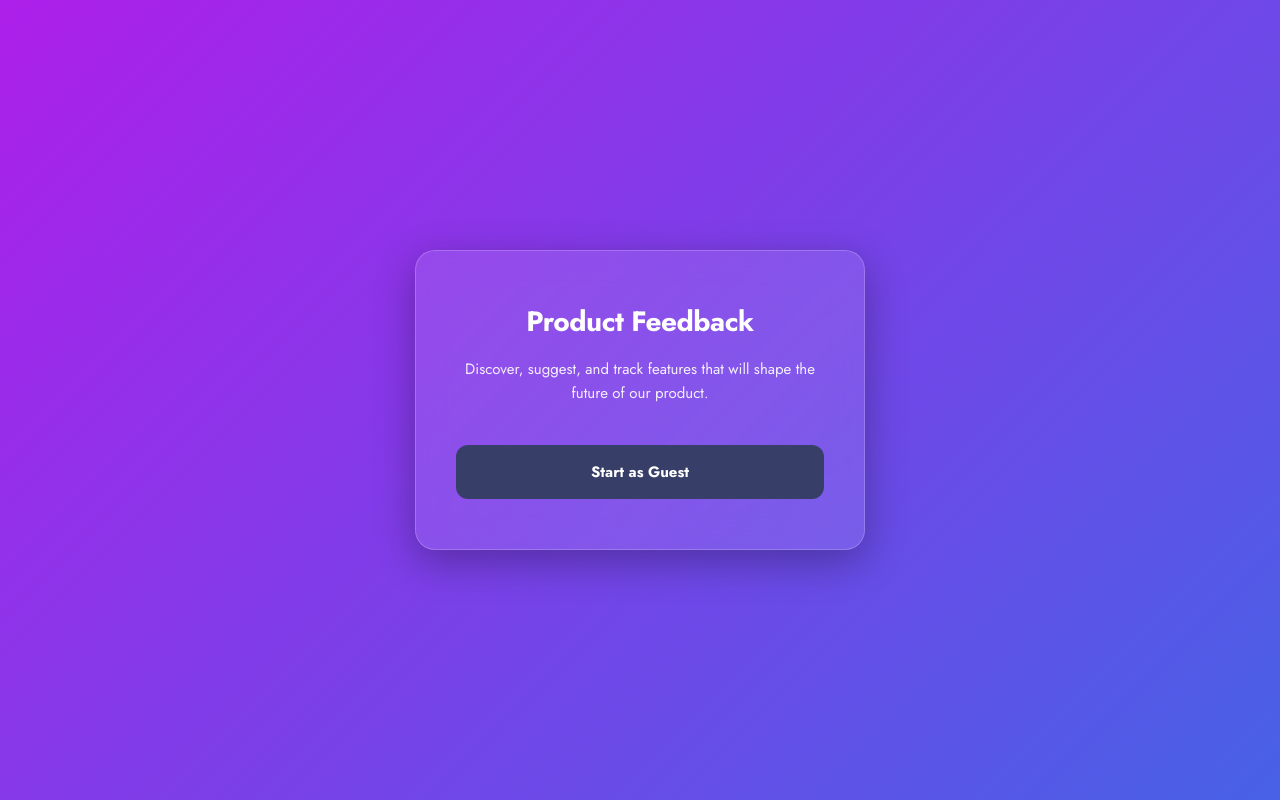
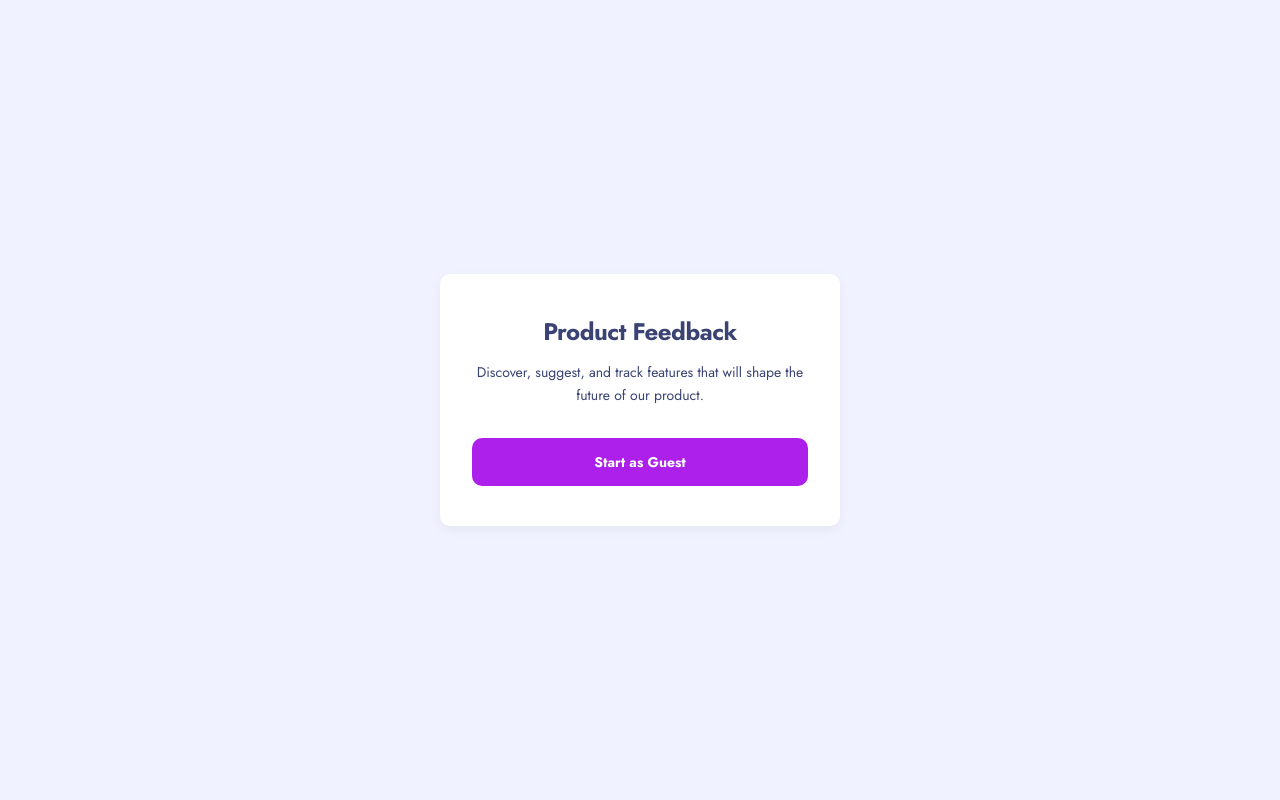
Before and after one commit to jhan117/product-feedback-app, a React (Create React App) app: page /login in a window 1280 px wide. Built offline with nearby package versions, Linux system fonts and the light colour scheme; no server answers.

Commit message:
feat: simplify login page, fix ID reuse bugs, connect header profile avatar, refine navigation stack, improve form validation UX, and resolve ESLint warnings

```diff
--- a/src/components/DetailPage/NewCommentForm.tsx
+++ b/src/components/DetailPage/NewCommentForm.tsx
@@ -86,6 +86,24 @@ const NewCommentForm = (props: Props) => {
     }
 
     setContent("");
+
+    if (isComment) {
+      setTimeout(() => {
+        window.scrollTo({
+          top: document.body.scrollHeight,
+          behavior: "smooth",
+        });
+      }, 50);
+    }
+  };
+
+  const keyDownHandler = (event: React.KeyboardEvent<HTMLTextAreaElement>) => {
+    if (event.key === "Enter" && !event.shiftKey) {
+      event.preventDefault();
+      if (isValid) {
+        submitHandler(event as unknown as React.FormEvent);
+      }
+    }
   };
 
   const formFooter = isComment ? (
@@ -115,6 +133,7 @@ const NewCommentForm = (props: Props) => {
         placeholder={placeholder}
         value={content}
         onChange={valueChangeHandler}
+        onKeyDown={keyDownHandler}
         maxLength={isComment ? 250 : undefined}
       />
       {formFooter}
--- a/src/components/FeedbackForm/InputForm.tsx
+++ b/src/components/FeedbackForm/InputForm.tsx
@@ -8,6 +8,7 @@ import classes from "./InputForm.module.css";
 
 interface Props {
   initialValue: string;
+  showError?: boolean;
 }
 
 const InputForm = (props: Props) => {
@@ -24,6 +25,8 @@ const InputForm = (props: Props) => {
     setIsValid(event.target.value.trim() !== "");
   };
 
+  const hasError = (!isValid && isTouched) || (props.showError && value.trim() === "");
+
   return (
     <div className={classes.inputCon}>
       <label htmlFor="title">
@@ -32,7 +35,7 @@ const InputForm = (props: Props) => {
       <input
         id="title"
         name="title"
-        className={!isValid && isTouched ? classes.textError : ""}
+        className={hasError ? classes.textError : ""}
         value={value}
         onChange={titleChangeHandler}
         onBlur={() => {
@@ -40,7 +43,7 @@ const InputForm = (props: Props) => {
           setIsValid(value.trim() !== "");
         }}
       />
-      {!isValid && isTouched && <p className={classes.error}>Can't be empty</p>}
+      {hasError && <p className={classes.error}>Can't be empty</p>}
     </div>
   );
 };
--- a/src/components/FeedbackForm/TextareaForm.tsx
+++ b/src/components/FeedbackForm/TextareaForm.tsx
@@ -8,6 +8,7 @@ import classes from "./TextareaForm.module.css";
 
 interface Props {
   initialValue: string;
+  showError?: boolean;
 }
 
 const TextareaForm = (props: Props) => {
@@ -24,8 +25,10 @@ const TextareaForm = (props: Props) => {
     setIsValid(event.target.value.trim() !== "");
   };
 
+  const hasError = (!isValid && isTouched) || (props.showError && value.trim() === "");
+
   const textareaStyle = `${classes.textarea} ${
-    !isValid && isTouched ? classes.textError : ""
+    hasError ? classes.textError : ""
   }`;
 
   return (
@@ -47,7 +50,7 @@ const TextareaForm = (props: Props) => {
           setIsValid(value.trim() !== "");
         }}
       />
-      {!isValid && isTouched && <p className={classes.error}>Can't be empty</p>}
+      {hasError && <p className={classes.error}>Can't be empty</p>}
     </div>
   );
 };
--- a/src/components/SuggestionsPage/SugHeader.tsx
+++ b/src/components/SuggestionsPage/SugHeader.tsx
@@ -3,6 +3,7 @@ import { useNavigate } from "react-router-dom";
 import { useAppDispatch, useAppSelector } from "../../store/hooks";
 import { suggestionsActions } from "../../store/suggestions-slice";
 import useMediaQuery from "../../hooks/useMediaQuery";
+import images from "../../assets/user-images";
 
 import Card from "../UI/Card";
 import Navbar from "./Navbar/Navbar";
@@ -16,7 +17,9 @@ const SugHeader = () => {
   const [isNavbarOpen, setIsNavbarOpen] = useState(false);
   const dispatch = useAppDispatch();
   const navigate = useNavigate();
-  const { isLoggedIn } = useAppSelector((state) => state.suggestions);
+  const { isLoggedIn, currentUser } = useAppSelector((state) => state.suggestions);
+  const userImageName = currentUser.image ? currentUser.image.slice(27, -4) : "";
+  const avatarSrc = images[userImageName];
 
   const handleLogout = () => {
     dispatch(suggestionsActions.logout());
@@ -48,7 +51,17 @@ const SugHeader = () => {
           </div>
           {isLoggedIn && (
             <div className={classes.authInfo}>
-              <div className={classes.guestProfile}>G</div>
+              {avatarSrc ? (
+                <img
+                  className={classes.guestProfile}
+                  src={avatarSrc}
+                  alt={currentUser.name}
+                />
+              ) : (
+                <div className={classes.guestProfile}>
+                  {currentUser.name ? currentUser.name[0] : "G"}
+                </div>
+              )}
               <button className={classes.logoutBtn} onClick={handleLogout}>
                 Logout
               </button>
--- a/src/components/UI/GoBack.tsx
+++ b/src/components/UI/GoBack.tsx
@@ -14,8 +14,16 @@ const GoBack = (props: Props) => {
     props.isRoadmap ? classes.whiteColor : ""
   }`;
 
+  const goBackHandler = () => {
+    if (window.history.state && window.history.state.idx > 0) {
+      navigate(-1);
+    } else {
+      navigate("/", { replace: true });
+    }
+  };
+
   return (
-    <button className={conStyle} onClick={() => navigate(-1)}>
+    <button className={conStyle} onClick={goBackHandler}>
       <IconArrowLeft aria-hidden="true" />
       <p>Go Back</p>
     </button>
--- a/src/pages/EditPage.tsx
+++ b/src/pages/EditPage.tsx
@@ -26,12 +26,21 @@ const EditPage = (props: PageProps) => {
   }, [navigate, requestId, sugId]);
 
   useEffect(() => {
-    if (fulfilled === "delete") {
-      navigate("/", { replace: true });
+    if (fulfilled.startsWith("delete:")) {
+      const status = fulfilled.split(":")[1];
+      if (window.history.state && window.history.state.idx >= 2) {
+        navigate(-2);
+      } else {
+        if (status === "suggestion") {
+          navigate("/", { replace: true });
+        } else {
+          navigate("/roadmap", { replace: true });
+        }
+      }
       dispatch(suggestionsActions.changeFulfilled());
     }
     if (fulfilled === "edit") {
-      navigate(`/feedbacks/${requestId}`, { replace: true });
+      navigate(-1);
       dispatch(suggestionsActions.changeFulfilled());
     }
   }, [fulfilled, requestId, navigate, dispatch]);
--- a/src/pages/LoginPage.module.css
+++ b/src/pages/LoginPage.module.css
@@ -4,7 +4,7 @@
   align-items: center;
   min-height: 100vh;
   width: 100vw;
-  background: linear-gradient(135deg, var(--purple), var(--blue));
+  background-color: var(--dark-white);
   position: fixed;
   top: 0;
   left: 0;
@@ -12,64 +12,50 @@
 }
 
 .loginCard {
-  background: rgba(255, 255, 255, 0.1);
-  backdrop-filter: blur(15px);
-  -webkit-backdrop-filter: blur(15px);
-  border: 1px solid rgba(255, 255, 255, 0.2);
-  border-radius: 20px;
-  padding: 5rem 4rem;
+  background-color: white;
+  border-radius: 1rem;
+  padding: 4rem 3.2rem;
   text-align: center;
-  color: white;
-  box-shadow: 0 12px 40px 0 rgba(0, 0, 0, 0.3);
-  max-width: 450px;
+  color: var(--indigo);
+  box-shadow: 0 4px 12px rgba(0, 0, 0, 0.05);
+  max-width: 400px;
   width: 90%;
-  animation: fadeIn 0.8s cubic-bezier(0.16, 1, 0.3, 1) forwards;
 }
 
-@keyframes fadeIn {
-  from {
-    opacity: 0;
-    transform: translateY(30px) scale(0.95);
-  }
-  to {
-    opacity: 1;
-    transform: translateY(0) scale(1);
-  }
-}
+/* removed fadeIn animation */
 
 .title {
-  font-size: 2.8rem;
-  margin-bottom: 1.5rem;
+  color: var(--indigo);
+  font-size: 2.4rem;
+  margin-bottom: 1.2rem;
   font-weight: 700;
   letter-spacing: -0.5px;
 }
 
 .subtitle {
-  font-size: 1.5rem;
-  margin-bottom: 4rem;
-  opacity: 0.9;
+  color: var(--grey);
+  font-size: 1.4rem;
+  margin-bottom: 3.2rem;
   line-height: 1.6;
 }
 
 .guestBtn {
-  background-color: var(--dark-indigo);
+  background-color: var(--purple);
   color: white;
-  padding: 1.6rem 3rem;
-  border-radius: 12px;
+  padding: 1.4rem 3rem;
+  border-radius: 1rem;
   font-weight: 700;
-  font-size: 1.5rem;
-  transition: all 0.3s cubic-bezier(0.16, 1, 0.3, 1);
+  font-size: 1.4rem;
+  transition: background-color 0.2s ease;
   width: 100%;
 }
 
 .guestBtn:hover:not(:disabled) {
-  background-color: var(--blue);
-  transform: translateY(-3px);
-  box-shadow: 0 8px 20px rgba(0,0,0,0.3);
+  background-color: hsl(282, 90%, 65%);
 }
 
 .guestBtn:active:not(:disabled) {
-  transform: translateY(0);
+  background-color: hsl(282, 90%, 55%);
 }
 
 .guestBtn:disabled {
--- a/src/pages/NewPage.tsx
+++ b/src/pages/NewPage.tsx
@@ -20,8 +20,9 @@ const NewPage = (props: PageProps) => {
   }, []);
 
   useEffect(() => {
-    if (fulfilled === "new") {
-      navigate("/", { replace: true });
+    if (fulfilled.startsWith("new:")) {
+      const newId = fulfilled.split(":")[1];
+      navigate(`/feedbacks/${newId}`, { replace: true });
       dispatch(suggestionsActions.changeFulfilled());
     }
   }, [fulfilled, navigate, dispatch]);
--- a/src/store/suggestions-slice.ts
+++ b/src/store/suggestions-slice.ts
@@ -208,13 +208,16 @@ const suggestionsSlice = createSlice({
       .addCase(deleteSug.pending, (state, action) => {
         state.error = undefined;
         const sugId = action.meta.arg;
+        const item = state.suggestionItems.find((item) => item.id === sugId);
+        const status = item ? item.status : "suggestion";
+
         state.suggestionItems = state.suggestionItems.filter(
           (item) => item.id !== sugId
         );
         state.currentUser.upvoteItems = state.currentUser.upvoteItems?.filter(
           (v) => v !== sugId
         );
-        state.fulfilled = "delete";
+        state.fulfilled = `delete:${status}`;
       })
       .addCase(deleteSug.fulfilled, () => {})
       .addCase(deleteSug.rejected, (state, action) => {
@@ -225,7 +228,8 @@ const suggestionsSlice = createSlice({
         state.error = undefined;
         const feedback = action.meta.arg;
         state.suggestionItems.push(feedback);
-        state.fulfilled = "new";
+        state.curLastIds.sug = Math.max(state.curLastIds.sug, feedback.id);
+        state.fulfilled = `new:${feedback.id}`;
       })
       .addCase(addSug.fulfilled, () => {})
       .addCase(addSug.rejected, (state, action) => {
--- a/src/store/suggestions-thunks.ts
+++ b/src/store/suggestions-thunks.ts
@@ -46,7 +46,10 @@ export const fetchData = createAsyncThunk<
     const userData = await userResponse.json();
 
     const upvoteItems =
-      userData.upvoteItems && Object.keys(userData.upvoteItems).map(Number);
+      userData.upvoteItems &&
+      Object.values(userData.upvoteItems)
+        .filter((item: any) => item && typeof item === "object" && "sugId" in item)
+        .map((item: any) => Number(item.sugId));
 
     return {
       request: requestData ? Object.values(requestData) : [],
```
Also changed, not shown: src/components/FeedbackForm/FeedbackForm.tsx (+17 -6 lines), 2 other files (tests, documents, lock files or other folders).
